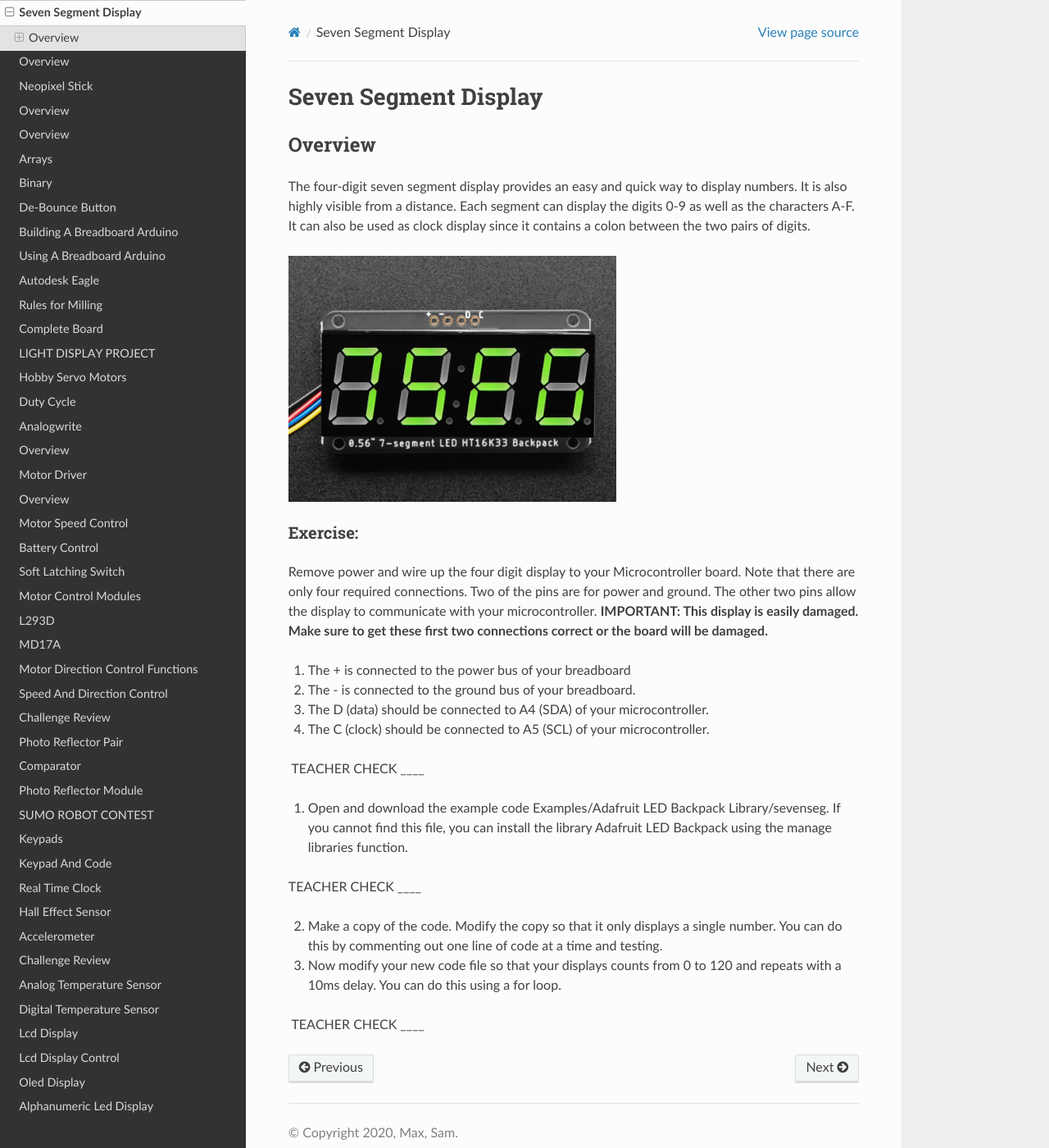
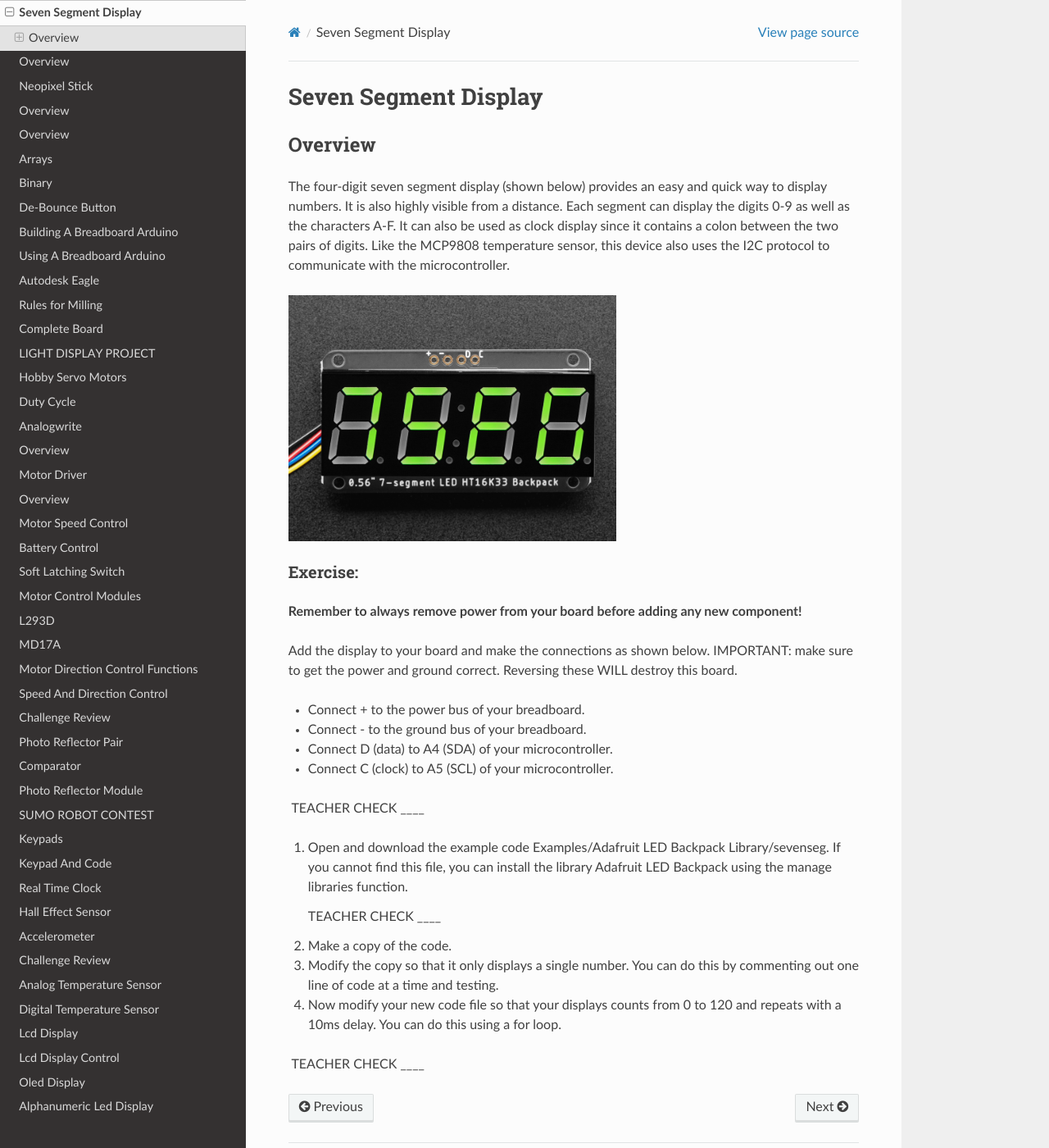
Before and after one commit to maxtkc/mvths-wiki, a Sphinx documentation site: the page built from docs/035a-seven-segment-display.rst, in a window 1280 px wide and 1400 px high. Shown: the whole window at 82% size. Built offline with Sphinx 7.4.7 and the Read the Docs theme 2.0.0, drawn with Linux system fonts in a browser that asks for light colours; pages that are not in the unit, such as notebooks, are missing from menus.

Commit message:
Update 035a-seven-segment-display.rst

```diff
--- a/docs/035a-seven-segment-display.rst
+++ b/docs/035a-seven-segment-display.rst
@@ -4,7 +4,7 @@
 Overview
 --------
 
-The four-digit seven segment display provides an easy and quick way to display numbers. It is also highly visible from a distance. Each segment can display the digits 0-9 as well as the characters A-F. It can also be used as clock display since it contains a colon between the two pairs of digits.
+The four-digit seven segment display (shown below) provides an easy and quick way to display numbers. It is also highly visible from a distance. Each segment can display the digits 0-9 as well as the characters A-F. It can also be used as clock display since it contains a colon between the two pairs of digits. Like the MCP9808 temperature sensor, this device also uses the I2C protocol to communicate with the microcontroller.
 
 .. figure:: images/sevenseg.jpg
    :width: 400px
@@ -12,31 +12,25 @@
 Exercise:
 ~~~~~~~~~
 
-Remove power and wire up the four digit display to your Microcontroller board. Note that there are only four required connections. Two of the pins are for
-power and ground. The other two pins allow the display to communicate with your microcontroller.
-**IMPORTANT: This display is easily damaged. Make sure to get these first two connections correct or the board will be
-damaged.**
+**Remember to always remove power from your board before adding any new component!**
 
-#. The + is connected to the power bus of your breadboard
-#. The - is connected to the ground bus of your breadboard.
-#. The D (data) should be connected to A4 (SDA) of your microcontroller.
-#. The C (clock) should be connected to A5 (SCL) of your microcontroller.
+Add the display to your board and make the connections as shown below. IMPORTANT: make sure to get the power and ground correct. Reversing these WILL destroy this board.
+
+- Connect + to the power bus of your breadboard.
+- Connect - to the ground bus of your breadboard.
+- Connect D (data) to A4 (SDA) of your microcontroller.
+- Connect C (clock) to A5 (SCL) of your microcontroller.
 
  TEACHER CHECK \_\_\_\_
 
+#. Open and download the example code Examples/Adafruit LED Backpack Library/sevenseg. If you cannot find this file, you can install the library Adafruit LED Backpack using the manage libraries function.
 
-1. Open and download the example code Examples/Adafruit LED Backpack
-   Library/sevenseg. If you cannot find this file, you can install the
-   library Adafruit LED Backpack using the manage libraries function.
+   TEACHER CHECK \_\_\_\_
 
-TEACHER CHECK \_\_\_\_
+#. Make a copy of the code.
 
-2. Make a copy of the code. Modify the copy so that it only displays
-   a single number. You can do this by commenting out one line of code at a time and testing.
+#. Modify the copy so that it only displays a single number. You can do this by commenting out one line of code at a time and testing.
 
-3. Now modify your new code file so that your displays counts from 0 to 120
-   and repeats with a 10ms delay. You can do this using a for loop.
-
-
+#. Now modify your new code file so that your displays counts from 0 to 120 and repeats with a 10ms delay. You can do this using a for loop.
 
  TEACHER CHECK \_\_\_\_
```
